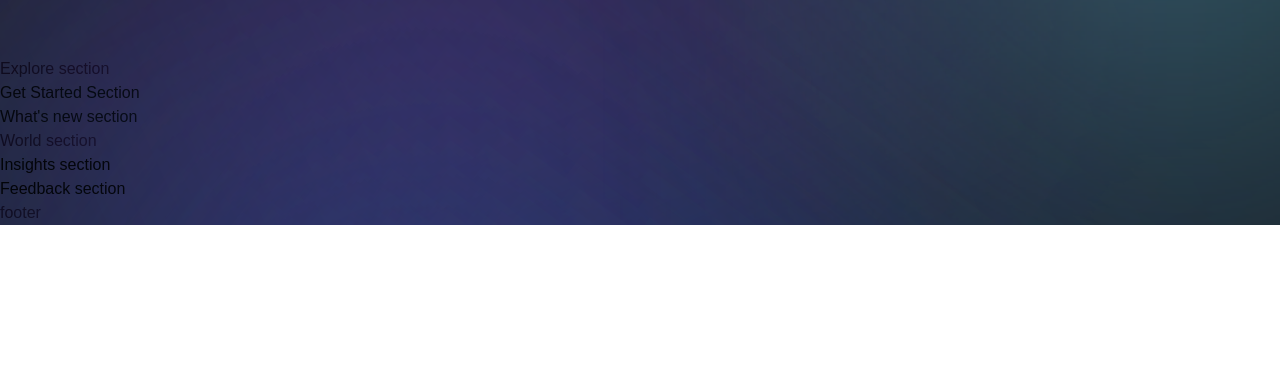
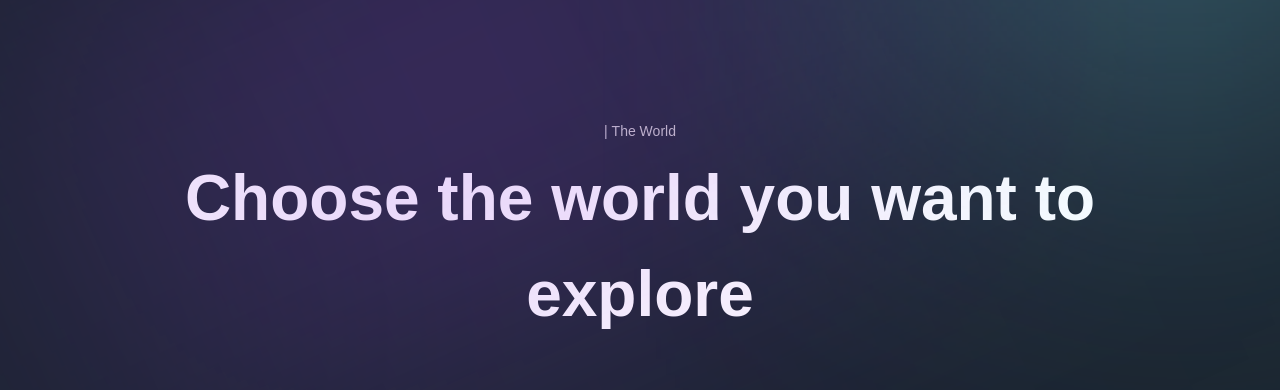
Before and after one commit to EnzoZa/Modern-Next-13-Website, a Next.js app in the folder metaverse/: page / in a window 1280 px wide. Shown: the part 1500-1890 px from the top of the page. Before the commit the page ends 1725 px from the top, so only its background shows below. Built offline with nearby package versions, Linux system fonts and the light colour scheme; a web font is replaced by a local one.

Commit message:
✨ Explore Section ✨

```diff
--- a/metaverse/components/CustomTexts.jsx
+++ b/metaverse/components/CustomTexts.jsx
@@ -19,5 +19,12 @@
 );
 
 export const TitleText = ({ title, textStyles }) => (
-  <h2>Title Text</h2>
+  <motion.h2
+    variants={textVariant2}
+    initial="hidden"
+    whileInView="show"
+    className={`mt-[8px] font-bold md:text-[64px] text-[40px] text-white ${textStyles}`}
+  >
+    {title}
+  </motion.h2>
 );
--- a/metaverse/components/ExploreCard.jsx
+++ b/metaverse/components/ExploreCard.jsx
@@ -1,9 +1,47 @@
 'use client';
 
-const ExploreCard = () => (
-  <div>
-    Explore Card
-  </div>
+import { motion } from 'framer-motion';
+
+import styles from '../styles';
+import { fadeIn } from '../utils/motion';
+
+const ExploreCard = ({ id, imgUrl, title, index, active, handleClick }) => (
+  <motion.div
+    variants={fadeIn('right', 'spring', index * 0.5, 0.75)}
+    className={`relative ${
+      active === id ? 'lg:flex-[3.5] flex-[10]' : 'lg:flex-[0.5] flex-[2]'
+    } flex items-center justify-center min-w-[170px] h-[700px] transition-[flex] duration-[0.7s] ease-out-flex cursor-pointer`}
+    onClick={() => handleClick(id)}
+  >
+    <img
+      src={imgUrl}
+      alt="planet-04"
+      className="absolute w-full h-full object-cover rounded-[24px]"
+    />
+    {active !== id ? (
+      <h3 className="font-semibold sm:text-[26px] text-[18px] text-white absolute z-0 lg:bottom-20 lg:rotate-[-90deg] lg:origin-[0,0]">
+        {title}
+      </h3>
+    ) : (
+      <div className="absolute bottom-0 p-8 flex justify-start w-full flex-col bg-[rgba(0,0,0,0.5)] rounded-b-[24px]">
+        <div
+          className={`${styles.flexCenter} w-[60px] h-[60px] rounded-[24px] glassmorphism mb-[16px]`}
+        >
+          <img
+            src="/headset.svg"
+            alt="headset"
+            className="w-1/2 h-1/2 object-contain"
+          />
+        </div>
+        <p className="font-normal text-[16px] leading-[20.16px] text-white uppercase">
+          Enter Metaverse
+        </p>
+        <h2 className="mt-[24px] font-semibold sm:text-[32px] text-[24px] text-white">
+          {title}
+        </h2>
+      </div>
+    )}
+  </motion.div>
 );
 
 export default ExploreCard;
--- a/metaverse/sections/Explore.jsx
+++ b/metaverse/sections/Explore.jsx
@@ -1,9 +1,41 @@
 'use client';
 
-const Explore = () => (
-  <section>
-    Explore section
-  </section>
-);
+import { useState } from 'react';
+import { motion } from 'framer-motion';
+import { ExploreCard, TitleText, TypingText } from '../components';
+import styles from '../styles';
+
+import { staggerContainer } from '../utils/motion';
+import { exploreWorlds } from '../constants';
+
+const Explore = () => {
+  const [active, setActive] = useState('world-2');
+
+  return (
+  <section className={`${styles.paddings}`} id="explore">
+    <motion.div
+      variants={staggerContainer}
+      initial="hidden"
+      whileInView="show"
+      viewport={{once: false, amount:0.25}}
+      className={`${styles.innerWidth} mx-auto flex flex-col`}
+      >
+      <TypingText title="| The World" textStyles="text-center" />
+      <TitleText title={<>Choose the world you want <br   className='mb:block hidden'/> to explore </>}   textStyles="text-center" />
+      <div className='mt-[50px] flex lg:flex-row flex-col min-h-[70vh] gap-5'>
+        {exploreWorlds.map((world, index) => (
+          <ExploreCard
+          key={world.id}
+          {...world}
+          index={index}
+          active={active}
+          handleClick={setActive}
+          />
+        ))}
+    </div>
+  </motion.div>
+</section>
+)};
+
 
 export default Explore;
```
